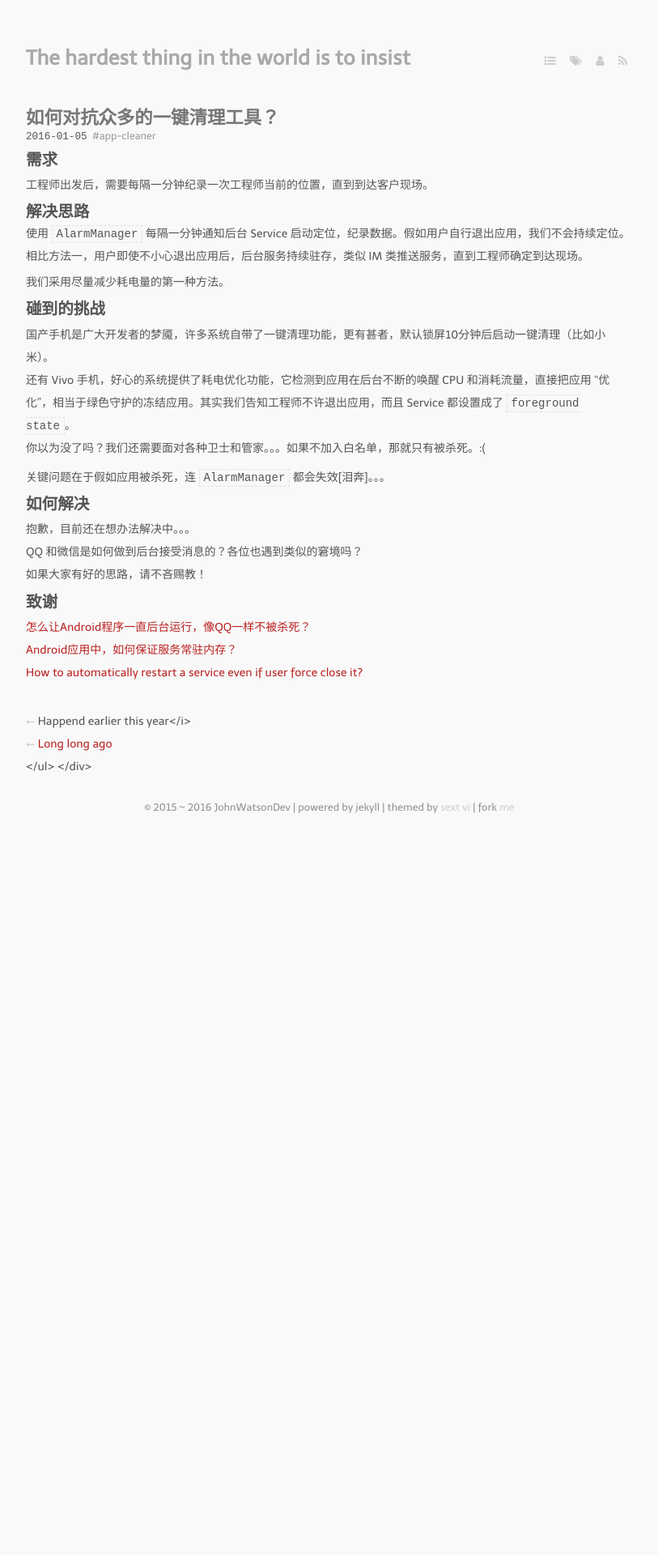
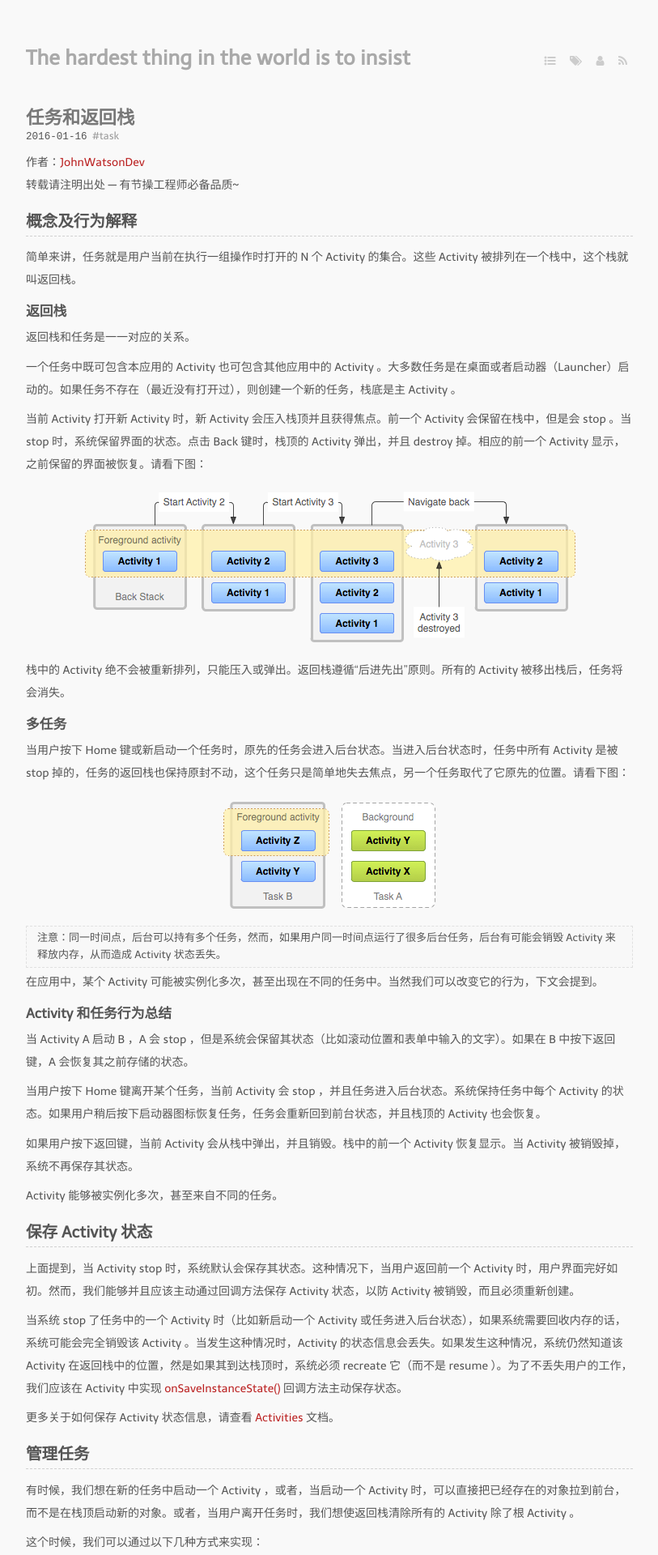
Before and after one commit to johnwatsondev/johnwatsondev.github.io, a Jekyll site: the page built from index.md, in a window 1280 px wide. Shown: the top 1920 px of the page at 81% size, without its empty margins (233-1046 px from the left). Built offline with Jekyll 4.4.1, drawn with Linux system fonts in a browser that asks for light colours; nearby versions of some CDN libraries; some web fonts are replaced; Markdown is read by kramdown in place of the engine named in the settings; before the commit the page ends 1018 px from its top, so only the background shows below that; some of the changed text lies outside the part shown.

Commit message:
add post

```diff
--- a/_posts/2016-01-05-how-to-against-app-cleaner.md
+++ b/_posts/2016-01-05-how-to-against-app-cleaner.md
@@ -6,6 +6,9 @@ comments: true
 tags:
   - app-cleaner
 ---
+
+作者：[JohnWatsonDev](http://www.johnwatsondev.com)
+转载请注明出处 --- 有节操工程师必备品质~
 
 ### 需求
 工程师出发后，需要每隔一分钟纪录一次工程师当前的位置，直到到达客户现场。
--- /dev/null
+++ b/_posts/2016-01-16-task-and-back-stack.md
@@ -0,0 +1,150 @@
+---
+title: 任务和返回栈
+layout: post
+guid: urn:uuid:5bb78698-6bd9-42ff-8b6a-43be0ea8a86e
+comments: true
+tags:
+  - task
+---
+
+作者：[JohnWatsonDev](http://www.johnwatsondev.com)
+转载请注明出处 --- 有节操工程师必备品质~
+
+### 概念及行为解释
+
+---
+
+简单来讲，任务就是用户当前在执行一组操作时打开的 N 个 Activity 的集合。这些 Activity 被排列在一个栈中，这个栈就叫返回栈。
+
+#### 返回栈
+
+返回栈和任务是一一对应的关系。
+
+一个任务中既可包含本应用的 Activity 也可包含其他应用中的 Activity 。大多数任务是在桌面或者启动器（Launcher）启动的。如果任务不存在（最近没有打开过），则创建一个新的任务，栈底是主 Activity 。
+
+当前 Activity 打开新 Activity 时，新 Activity 会压入栈顶并且获得焦点。前一个 Activity 会保留在栈中，但是会 stop 。当 stop 时，系统保留界面的状态。点击 Back 键时，栈顶的 Activity 弹出，并且 destroy 掉。相应的前一个 Activity 显示，之前保留的界面被恢复。请看下图：
+
+![diagram_backstack](/media/files/2016/01/16/diagram_backstack.png)
+
+栈中的 Activity 绝不会被重新排列，只能压入或弹出。返回栈遵循“后进先出”原则。所有的 Activity 被移出栈后，任务将会消失。
+
+#### 多任务
+
+当用户按下 Home 键或新启动一个任务时，原先的任务会进入后台状态。当进入后台状态时，任务中所有 Activity 是被 stop 掉的，任务的返回栈也保持原封不动，这个任务只是简单地失去焦点，另一个任务取代了它原先的位置。请看下图：
+
+![diagram_multitasking](/media/files/2016/01/16/diagram_multitasking.png)
+
+> 注意：同一时间点，后台可以持有多个任务，然而，如果用户同一时间点运行了很多后台任务，后台有可能会销毁 Activity 来释放内存，从而造成 Activity 状态丢失。
+
+在应用中，某个 Activity 可能被实例化多次，甚至出现在不同的任务中。当然我们可以改变它的行为，下文会提到。
+
+#### Activity 和任务行为总结
+
+- 当 Activity A 启动 B ，A 会 stop ，但是系统会保留其状态（比如滚动位置和表单中输入的文字）。如果在 B 中按下返回键，A 会恢复其之前存储的状态。
+
+- 当用户按下 Home 键离开某个任务，当前 Activity 会 stop ，并且任务进入后台状态。系统保持任务中每个 Activity 的状态。如果用户稍后按下启动器图标恢复任务，任务会重新回到前台状态，并且栈顶的 Activity 也会恢复。
+
+- 如果用户按下返回键，当前 Activity 会从栈中弹出，并且销毁。栈中的前一个 Activity 恢复显示。当 Activity 被销毁掉，系统不再保存其状态。
+
+- Activity 能够被实例化多次，甚至来自不同的任务。
+
+### 保存 Activity 状态
+
+---
+
+上面提到，当 Activity stop 时，系统默认会保存其状态。这种情况下，当用户返回前一个 Activity 时，用户界面完好如初。然而，我们能够并且应该主动通过回调方法保存 Activity 状态，以防 Activity 被销毁，而且必须重新创建。
+
+当系统 stop 了任务中的一个 Activity 时（比如新启动一个 Activity 或任务进入后台状态），如果系统需要回收内存的话，系统可能会完全销毁该 Activity 。当发生这种情况时，Activity 的状态信息会丢失。如果发生这种情况，系统仍然知道该 Activity 在返回栈中的位置，然是如果其到达栈顶时，系统必须 recreate 它（而不是 resume ）。为了不丢失用户的工作，我们应该在 Activity 中实现 [onSaveInstanceState()](http://developer.android.com/reference/android/app/Activity.html#onSaveInstanceState(android.os.Bundle\)) 回调方法主动保存状态。
+
+更多关于如何保存 Activity 状态信息，请查看 [Activities](http://developer.android.com/guide/components/activities.html#SavingActivityState) 文档。
+
+### 管理任务
+
+---
+
+有时候，我们想在新的任务中启动一个 Activity ，或者，当启动一个 Activity 时，可以直接把已经存在的对象拉到前台，而不是在栈顶启动新的对象。或者，当用户离开任务时，我们想使返回栈清除所有的 Activity 除了根 Activity 。
+
+这个时候，我们可以通过以下几种方式来实现：
+
+#### 定义启动模式
+
+启动模式允许我们定义一个 Activity 的新对象如何与当前任务相关联。我们可以通过 manifest 文件或 intent flag 定义。
+
+假设 Activity A 启动 B ，B 可以在 manifest 文件中定义如何与当前任务关联，A 可以请求定义 B 如何与当前任务关联。如果二者都定义了 B 的启动模式，以 A 在 intent flag 中定义的为准，而不是 B 在 manifest 文件中所定义的。
+
+> 注意：一些启动模式只在 manifest 文件中可用，而不能在 intent flag 中添加，同样的，一些启动模式只在 intent flag 中可用，而非 manifest 文件。
+
+##### manifest 文件
+
+[launchMode](http://developer.android.com/guide/topics/manifest/activity-element.html#lmode) 标签可以设置四种指令，以便控制 Activity 如何进入任务。
+
+<dt>`"standard"` 默认模式</dt>
+
+<dd>
+系统在启动该 Activity 的任务中创建一个新对象，并且发送 intent 。它能够被多次创建新对象，每个对象能属于不同的任务，并且一个任务中可以有多个对象。
+</dd>
+
+<dt>`"singleTop"`</dt>
+
+<dd>
+如果当前任务的顶部已经存在一个 Activity 的对象，系统将会通过调用 [onNewIntent()](http://developer.android.com/reference/android/app/Activity.html#onNewIntent(android.content.Intent\)) 方法给该对象发送 intent ，而非创建新对象。它能够被多次创建新对象，每个对象可以属于不同的任务，并且一个任务可以拥有多个对象（只有当返回栈顶的 Activity 对象不是该 Activity 对象）。
+
+例如当前返回栈为 A-B-C-D ，D 在栈顶，现在从 D 要启动 D ，如果 D 是 `"standard"` 模式，那么会创建新对象，栈变为 A-B-C-D-D 。然而，如果 D 的启动模式为 `"singleTop"` ，已经存在的 D 对象通过 [onNewIntent()](http://developer.android.com/reference/android/app/Activity.html#onNewIntent(android.content.Intent\)) 接收 intent ，因为其在栈顶，栈仍然是 A-B-C-D-D 。然而，如果是启动 B ，则创建新的 B 对象加入栈顶，即使它的启动模式为 `"singleTop"` 。
+</dd>
+
+<dt>`"singleTask"`</dt>
+
+<dd>
+系统创建新的任务，并且实例化新的对象作为 root 。然而，如果该 Activity 对象已经在单独的任务中存在，系统会通过调用 [onNewIntent()](http://developer.android.com/reference/android/app/Activity.html#onNewIntent(android.content.Intent\)) 方法发送 intent 给此对象，而非创建新对象。同一时间点只能存在一个对象。
+
+> 注意：尽管 Activity 在新任务中启动，但是按下 Back 键仍然返回上一个 Activity 。
+</dd>
+
+<dt>`"singleInstance"`</dt>
+
+<dd>
+和 `"singleTask"` 相同，除了该对象独占一个任务，该任务中有且仅有一个该 Activity 对象。任何被它启动的 Activity 对象会新启动一个单独的任务。
+
+无论新启动的 Activity 是否在新任务中，按下 Back 键总是为用户呈现前一个 Activity 。然而，如果你启动的 Activity 指定了 `singleTask` 启动模式，并且如果后台任务中已经存在该 Activity 的对象，那么整个任务都要被拉到前台。此时，栈顶包含了被拉到前台任务的所有 Activity 。下图展示了这种场景：
+
+![diagram_backstack_singletask_multiactivity](/media/files/2016/01/16/diagram_backstack_singletask_multiactivity.png)
+
+> 注意：通过 [launchMode](http://developer.android.com/guide/topics/manifest/activity-element.html#lmode) 标签指定的启动模式能够被 intent 包含的 flag 所覆盖。
+</dd>
+
+##### 使用 intent flags
+
+<dt>[FLAG_ACTIVITY_NEW_TASK](http://developer.android.com/reference/android/content/Intent.html#FLAG_ACTIVITY_NEW_TASK)</dt>
+
+<dd>
+在新任务中启动 Activity 。如果一个任务中已经运行了要启动的 Activity ，这个任务会被拉到前台，该 Activity 会通过 [onNewIntent()](http://developer.android.com/reference/android/app/Activity.html#onNewIntent(android.content.Intent\)) 接收 intent 。
+
+该 flag 和 `"singleTask"` 具有相同的行为。
+</dd>
+
+<dt>[FLAG_ACTIVITY_SINGLE_TOP](http://developer.android.com/reference/android/content/Intent.html#FLAG_ACTIVITY_SINGLE_TOP)</dt>
+
+<dd>
+如果将要启动的 Activity 是当前的 Activity （在返回栈顶），那么当前 Activity 会通过 [onNewIntent()](http://developer.android.com/reference/android/app/Activity.html#onNewIntent(android.content.Intent\)) 接收 intent 。而非创建新对象。
+
+该 flag 和 `"singleTop"` 具有相同的行为。
+</dd>
+
+<dt>[FLAG_ACTIVITY_CLEAR_TOP](http://developer.android.com/reference/android/content/Intent.html#FLAG_ACTIVITY_CLEAR_TOP)</dt>
+
+<dd>
+如果将要启动的 Activity 已经在当前任务中运行，那么不会创建新对象，在它顶部的所有 Activity 被销毁，intent 通过 [onNewIntent()](http://developer.android.com/reference/android/app/Activity.html#onNewIntent(android.content.Intent\)) 发送到这个 Activity 中（现在已经到了栈顶）。
+
+launchMode 标签中没有和它行为一致的值。
+
+`FLAG_ACTIVITY_CLEAR_TOP` 通常和 `FLAG_ACTIVITY_NEW_TASK` 一起使用。当它们一起使用时，将会在另一个任务中寻找已存在的 Activity 对象，并且把它放在可以响应 intent 的位置上。
+
+> 注意：如果指定启动的 Activity 是 `"standard"` 模式，它也会被从栈中移出，并且在相同位置上重新创建新对象处理 intent ，这是由于当启动模式为 `"standard"` 时，总要为新 intent 创建新对象。
+</dd>
+
+
+### 进一步了解
+
+---
+
+[Understand Android Activity's launchMode: standard, singleTop, singleTask and singleInstance](http://inthecheesefactory.com/blog/understand-android-activity-launchmode/en) [(译文)](http://droidyue.com/blog/2015/08/16/dive-into-android-activity-launchmode/)
--- a/media/css/style.css
+++ b/media/css/style.css
@@ -34,8 +34,8 @@ li ul, li ol {
   padding-left: 1em; }
 
 hr {
-  width: 4em;
   border: none;
+  margin: 0.3em 0 0.5em 0;
   border-top: 1px dashed #d0d0d0;
   border-bottom: 1px dashed #f9f9f9; }
 
@@ -79,6 +79,12 @@ h2 { font-size: 1.6em!important; }
 h3 { font-size: 1.4em!important; }
 h4 { font-size: 1.2em!important; }
 h5 { font-size: 1.1em!important; }
+
+.post h3 {margin-top: 0.6em!important; }
+.post h4 {margin-top: 0.4em!important; }
+.post h5 {margin-top: 0.2em!important; }
+
+.post dd {margin: 0 0 0 2em;}
 
 time {
   font-family: Ubuntu, monospace; }
--- a/media/css/style.scss
+++ b/media/css/style.scss
@@ -46,12 +46,6 @@ pre code { @extend blockquote; }
 code { background-color: #f8f8f8; padding: 2px 5px; border: 1px dashed #e0e0e0; font-family: #{$monospace}; }
 /* h1, h2 { font-size: 1.4em; } */
 time { font-family: #{$time-font} }
-
-h1 { font-size: 1.8em!important; }
-h2 { font-size: 1.6em!important; }
-h3 { font-size: 1.4em!important; }
-h4 { font-size: 1.2em!important; }
-h5 { font-size: 1.1em!important; }
 
 pre {
   padding: .3em 0!important;}
```
Also changed, not shown: _posts/2015-12-24-program-quote.md (+3 -0 lines), media/files/2016/01/16/diagram_backstack.png (added), media/files/2016/01/16/diagram_backstack_singletask_multiactivity.png (added), media/files/2016/01/16/diagram_multitasking.png (added).
